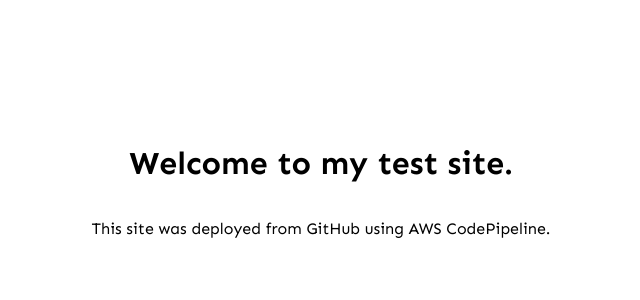
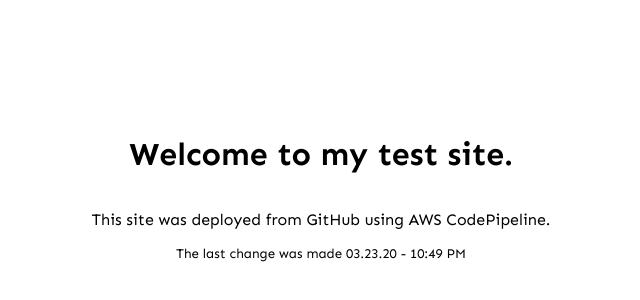
Before and after one commit to TerrenceMM2/AWS-S3-CodePipeline, a plain HTML site: page index.html in a window 1280 px wide. Shown: the part 212-512 px from the top of the page, without its empty margins (319-959 px from the left). Drawn offline with Linux system fonts and the light colour scheme.

Commit message:
adds update to index.html

```diff
--- a/index.html
+++ b/index.html
@@ -10,5 +10,6 @@
 <body>
     <h1>Welcome to my test site.</h1>
     <p>This site was deployed from GitHub using AWS CodePipeline.</p>
+    <small>The last change was made 03.23.20 - 10:49 PM</small>
 </body>
 </html>
```
